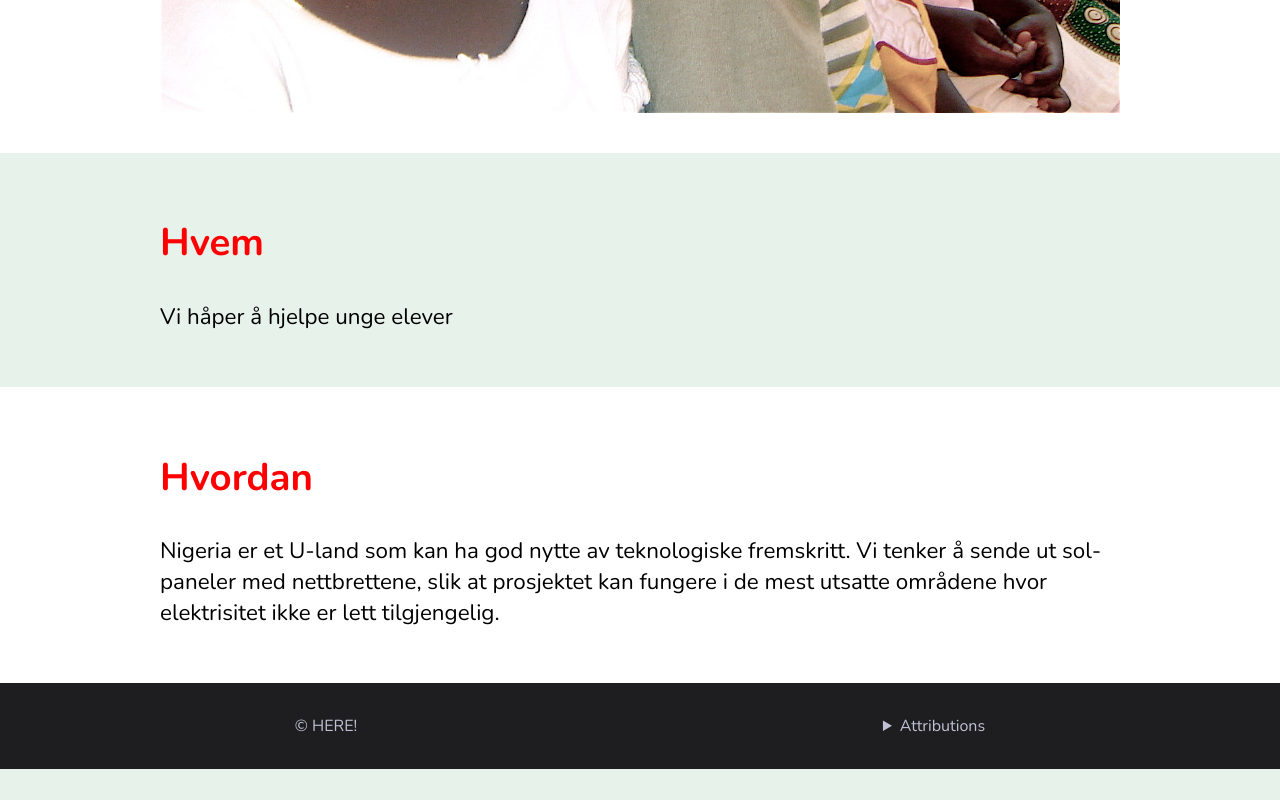
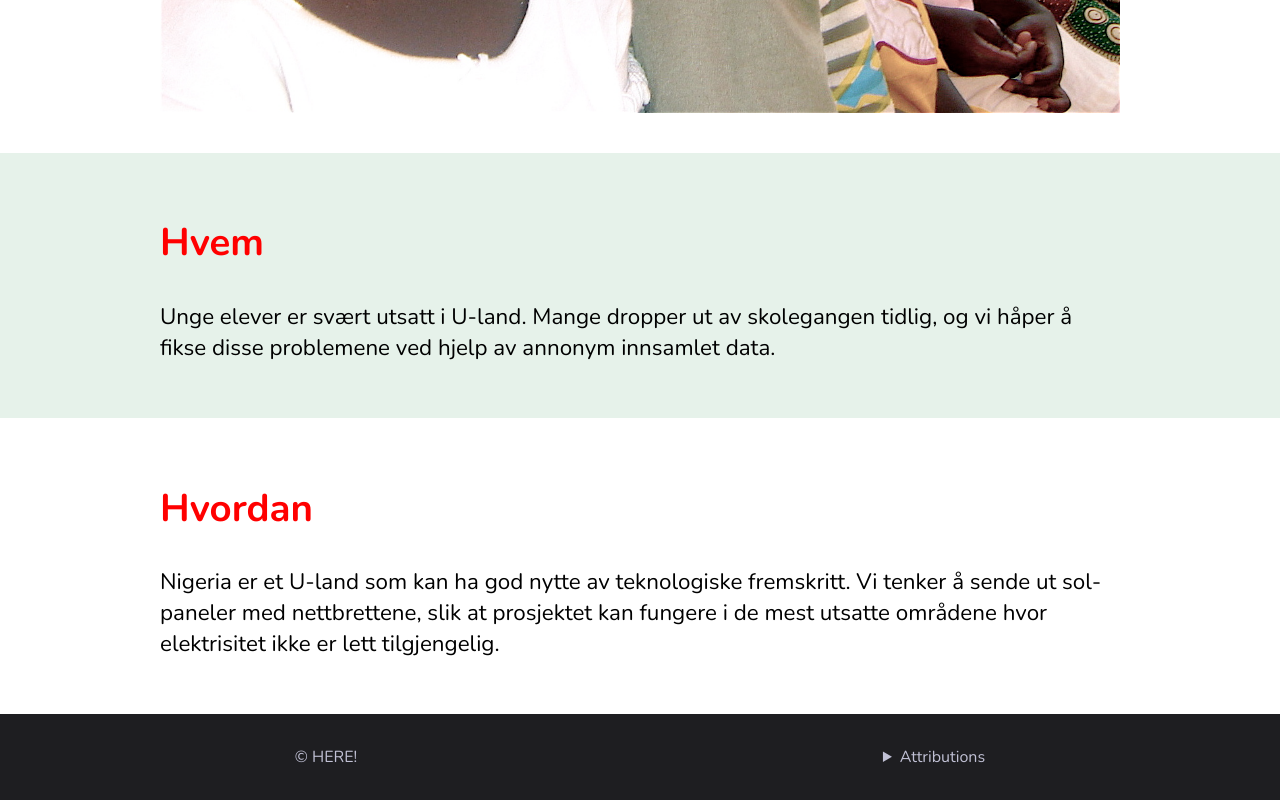
Before and after one commit to tonystr/innovation_camp_website, a plain HTML site: page index.html in a window 1280 px wide. Shown: the part 2045-2845 px from the top of the page. Before the commit the page ends 2814 px from the top, so only its background shows below. Drawn offline with nearby package versions, Linux system fonts and the light colour scheme.

Commit message:
More text

```diff
--- a/index.html
+++ b/index.html
@@ -33,16 +33,14 @@
         <section id="hvorfor">
             <h2>Hvorfor</h2>
             <p>
-                10.5 millioner (tilsvarende 38 %) barn går ikke på skole i <a href="https://en.wikipedia.org/wiki/Nigeria"
-                    target="_blank">Nigeria</a>. «Skrive-og lesekunnskapene her er blant de aller laveste. Er du en jente i
-                nordøst Nigeria stiller du aller bakerst i den globale skoleklassen.»
+                10.5 millioner (tilsvarende 38 %) barn går ikke på skole i <a href="https://en.wikipedia.org/wiki/Nigeria" target="_blank">Nigeria</a>. «Skrive-og lesekunnskapene her er blant de aller laveste. Er du en jente i nordøst Nigeria stiller du aller bakerst i den globale skoleklassen.»
             </p>
             <img class="children" src="./images/nigerian-children.jpg" ref="waawfoundation.org" alt="Nigerian children">
         </section>
         <section id="hvem">
             <h2>Hvem</h2>
             <p>
-                Vi håper å hjelpe unge elever
+                Unge elever er svært utsatt i U-land. Mange dropper ut av skolegangen tidlig, og vi håper å fikse disse problemene ved hjelp av annonym innsamlet data.
             </p>
         </section>
         <section id="hvordan">
```
